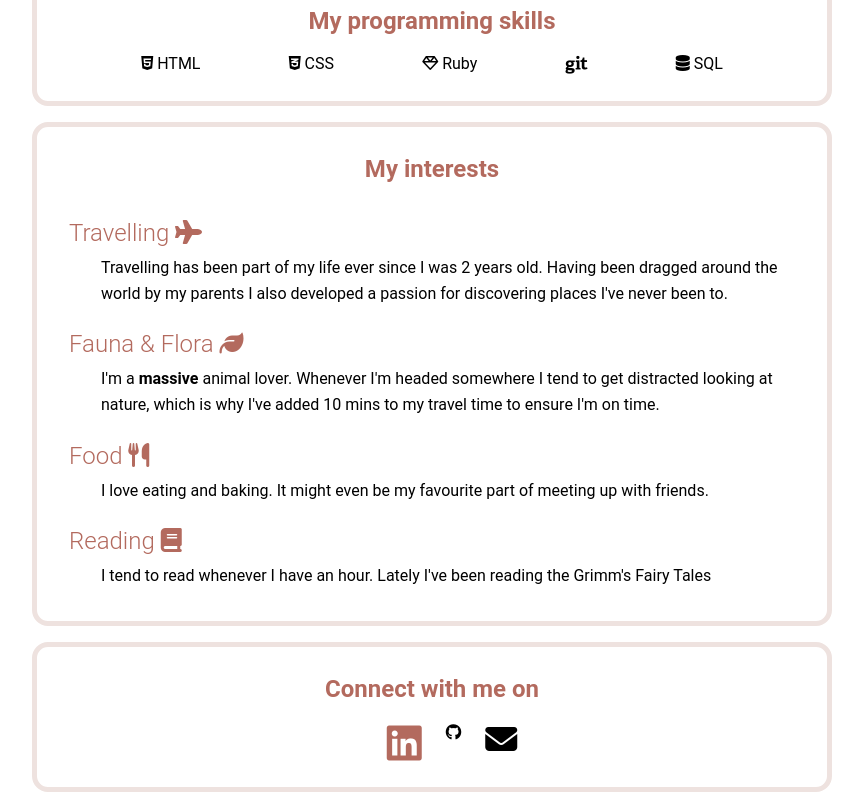
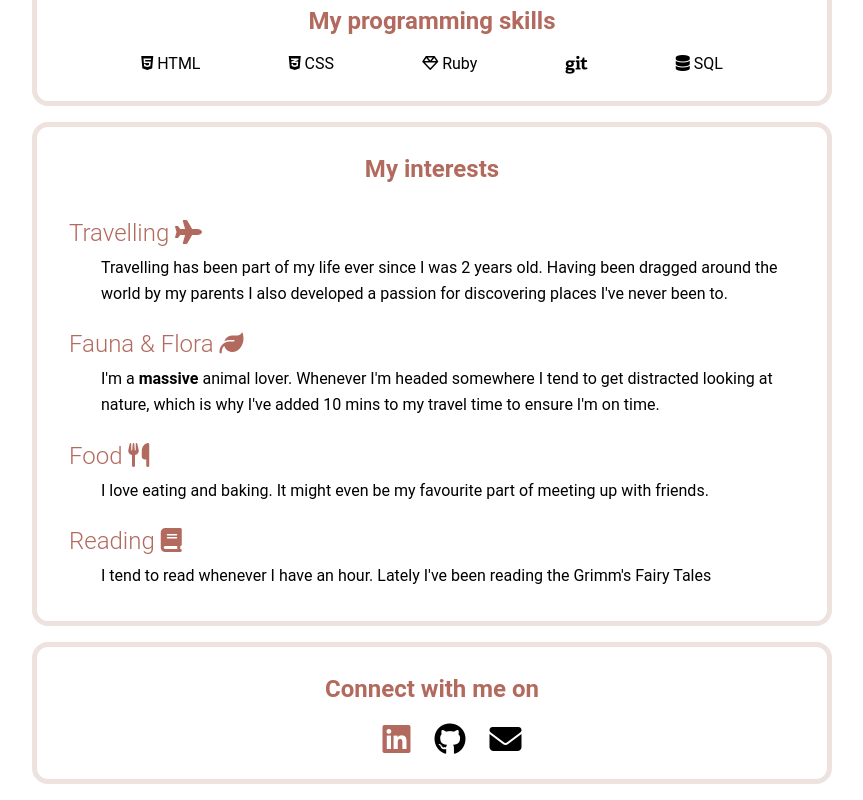
Before and after one commit to SarahVh92/05-Push-on-Github-Pages, a plain HTML site: page profile/index.html in a window 1280 px wide. In both pictures the pointer is over the icon 612 px from the left and 1283 px from the top of the page. Shown: the part 545-1345 px from the top of the page, without its empty margins (208-1071 px from the left). Drawn offline with Linux system fonts and the light colour scheme.

Commit message:
Added icon

```diff
--- a/profile/style.css
+++ b/profile/style.css
@@ -1,3 +1,4 @@
+/* let's try to simplify this file */
 * {
   box-sizing: border-box;
 }
@@ -114,14 +115,15 @@ ul.social-media {
 }
 
 i.fas.fa-envelope,
-i.fab.fa-linkedin {
+i.fab.fa-linkedin,
+i.fa-brands.fa-github {
   font-size: 32px;
 }
 
 i.fas.fa-envelope:hover,
-i.fab.fa-linkedin:hover {
+i.fab.fa-linkedin:hover,
+i.fa-brands.fa-github:hover {
   color: #b36a5e;
-  font-size: 250%
 }
 
 dl.hobby{
@@ -169,37 +171,3 @@ p,
 dd {
   line-height: 1.6;
 }
-/*
-.card-beige {
-  background-color: #eee2df;
-  padding: 8px;
-  color: #b36a5e;
-  border-radius: 16px;
-  margin-bottom: 8px;
-}
-
-.hero-text {
-  margin: 0 auto;
-  padding-top: 8px;
-  text-align: center;
-  font-size: 16px;
-}
-
-.hero-text h1 {
-  margin: 0;
-} */
-
-/* Another way of making an image into a circle */
-/* .hero-picture {
-  width: 250px;
-  height: 250px;
-  overflow: hidden;
-  border-radius: 50%;
-  margin: auto;
-}
-
-.hero-picture img {
-  width: 100%;
-  height: auto;
-  margin-top: -25px;
-} */
```
